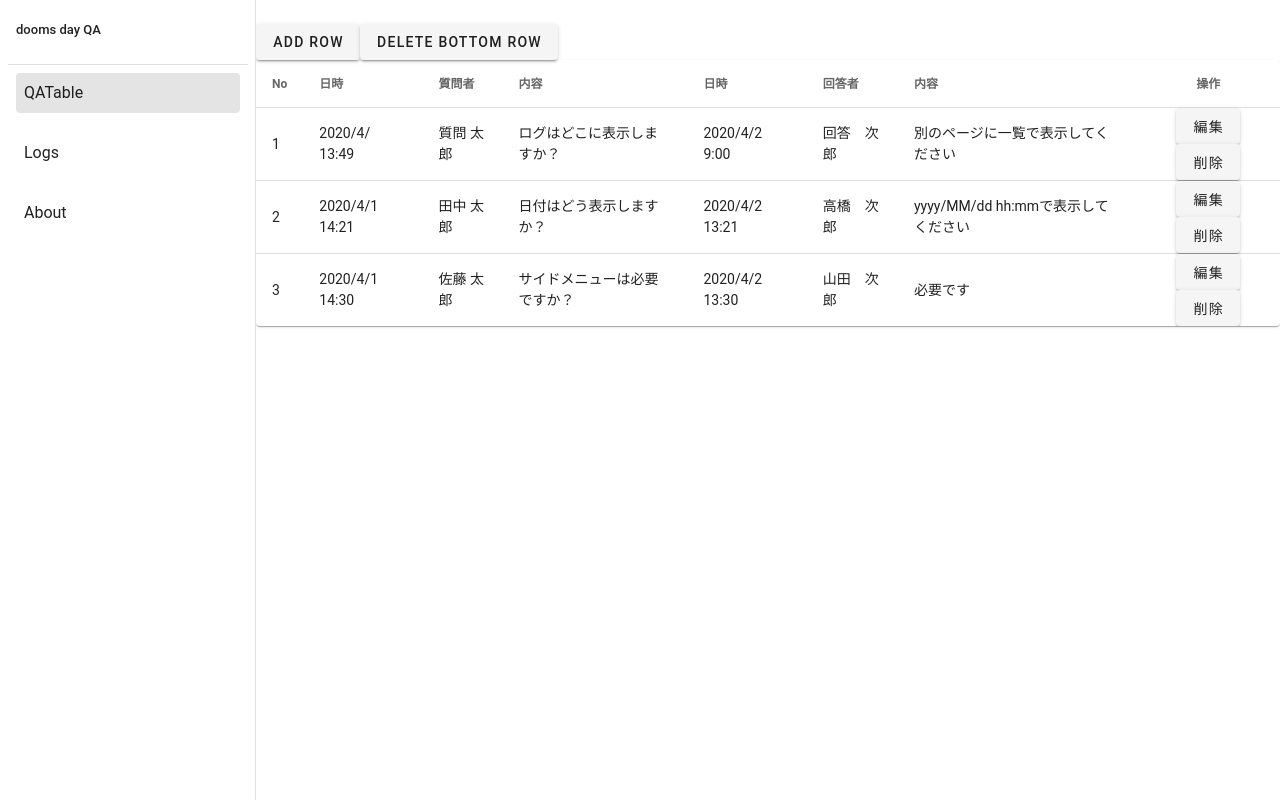
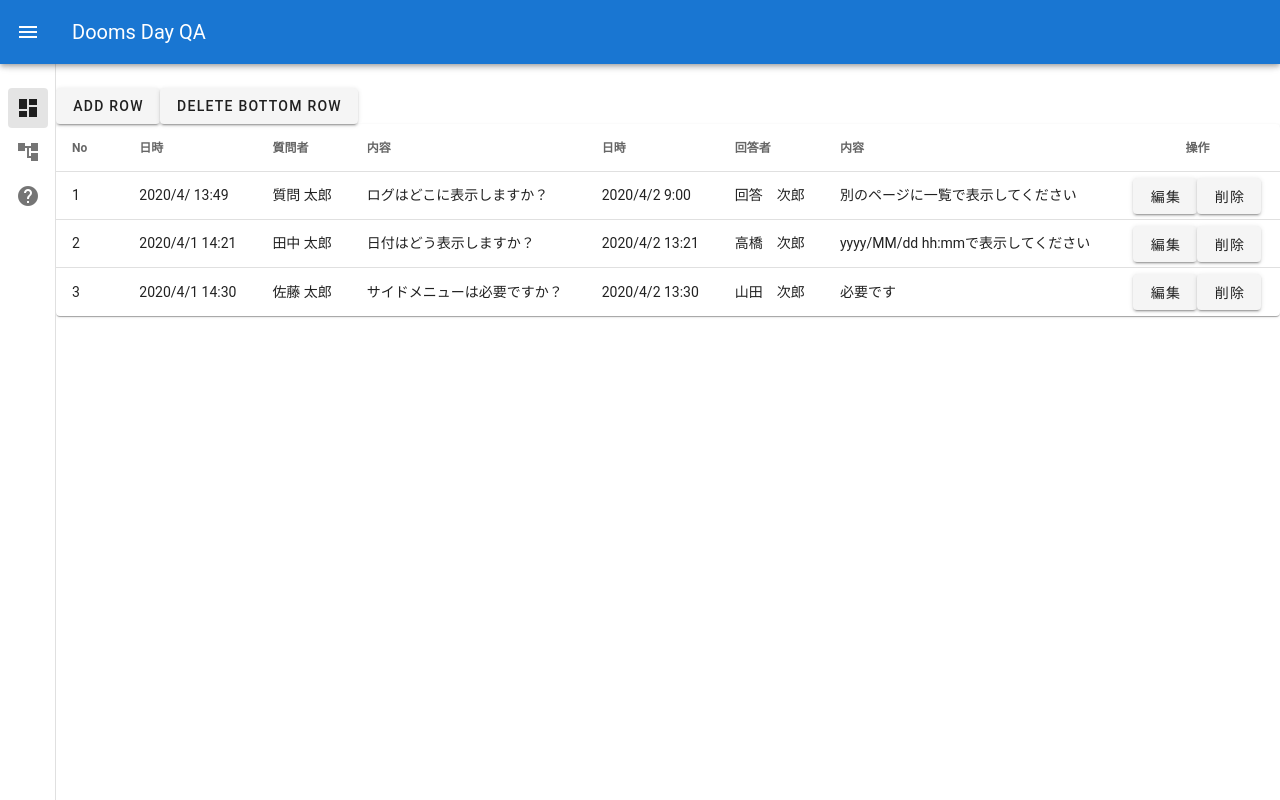
Before and after one commit to DDSGx/dooms-day-QA, a Vue app in the folder client/: page / in a window 1280 px wide. Built offline with nearby package versions, Linux system fonts and the light colour scheme.

Commit message:
header-and-sidemenu (#5)

```diff
--- a/client/package.json
+++ b/client/package.json
@@ -14,6 +14,8 @@
     "vuetify": "^2.2.20"
   },
   "devDependencies": {
+    "@mdi/font": "^5.0.45",
+    "@mdi/js": "^5.0.45",
     "@vue/cli-plugin-babel": "~4.2.0",
     "@vue/cli-plugin-eslint": "~4.2.0",
     "@vue/cli-service": "~4.2.0",
@@ -22,6 +24,8 @@
     "eslint": "^6.7.2",
     "eslint-plugin-vue": "^6.1.2",
     "fibers": "^4.0.2",
+    "file-loader": "^6.0.0",
+    "material-design-icons-iconfont": "^5.0.1",
     "sass": "^1.26.3",
     "sass-loader": "^8.0.2",
     "vue-template-compiler": "^2.6.11"
--- a/client/src/App.vue
+++ b/client/src/App.vue
@@ -1,6 +1,6 @@
 <template>
   <v-app>
-    <navigation-drawers/>
+    <navigation-drawers />
     <v-content>
       <router-view></router-view>
     </v-content>
--- a/client/src/components/NavigationDrawers.vue
+++ b/client/src/components/NavigationDrawers.vue
@@ -1,18 +1,21 @@
 <template>
-  <v-container class="navigation">
-    <v-navigation-drawer clipped left app>
+  <v-container>
+
+    <v-app-bar color="primary" dark app clippedLeft>
+      <v-app-bar-nav-icon @click="drawer=!drawer" ></v-app-bar-nav-icon>
+      <v-toolbar-title>Dooms Day QA</v-toolbar-title>
+    </v-app-bar>
+
+    <v-navigation-drawer :mini-variant="drawer" clipped left app>
       <v-list dense nav class="py-0">
-        <v-list-item two-line :class="miniVariant && 'px-0'">
+        <v-list-item-content />
+
+        <v-list-item v-for="item in items" :key="item.title" :to="item.link" link>
+          <v-list-item-icon>
+            <v-icon>{{ item.icon }}</v-icon>
+          </v-list-item-icon>
           <v-list-item-content>
-            <v-list-item-title>dooms day QA</v-list-item-title>
-          </v-list-item-content>
-        </v-list-item>
-
-        <v-divider></v-divider>
-
-        <v-list-item v-for="item in items" :key="item.title" link>
-          <v-list-item-content class="navigation__content">
-            <v-list-item :to="item.link">{{ item.title }}</v-list-item>
+            <v-list-item-title >{{ item.title }}</v-list-item-title>
           </v-list-item-content>
         </v-list-item>
       </v-list>
@@ -25,10 +28,11 @@ export default {
   name: "navigation-drawers",
   data() {
       return {
+          drawer: true,
           items: [
-              {title: 'QATable', link: '/'},
-              {title: 'Logs', link: '/logs'},
-              {title: 'About', link: '/about'},
+              {title: 'QATable', link: '/', icon: 'dashboard'},
+              {title: 'Logs', link: '/logs', icon: 'account_tree'},
+              {title: 'About', link: '/about', icon: 'help'},
           ],
       }
   },
--- a/client/src/plugins/vuetify.js
+++ b/client/src/plugins/vuetify.js
@@ -1,11 +1,14 @@
 // src/plugins/vuetify.js
 
+import 'material-design-icons-iconfont/dist/material-design-icons.css'
 import Vue from 'vue'
 import Vuetify from 'vuetify'
 import 'vuetify/dist/vuetify.min.css'
 
 Vue.use(Vuetify);
 
-const opts = {};
-
-export default new Vuetify(opts)
+export default new Vuetify({
+    icons: {
+        iconfont: 'md', // default - only for display purposes
+    },
+})
```
Also changed, not shown: client/src/components/QATable.vue (indentation only), 1 other file (tests, documents, lock files or other folders).
